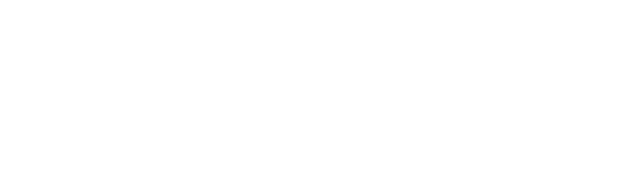
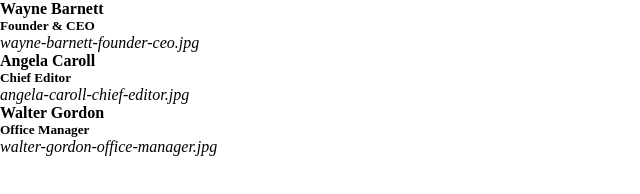
Before and after one commit to muac404/js-our-team, a plain HTML site: page index.html in a window 1280 px wide. Shown: the whole page, without its empty margins (0-640 px from the left). Drawn offline with Linux system fonts and the light colour scheme.

Commit message:
Stampa informazioni sul DOM (Milestone 2)

```diff
--- a/index.html
+++ b/index.html
@@ -9,7 +9,9 @@
     </head>
     <body>
 
+        <ul id="members-list">
 
+        </ul>
         <script src="js/main.js">
 
         </script>
--- a/js/main.js
+++ b/js/main.js
@@ -23,10 +23,28 @@
     }
 ]
 
-console.log(members)
+
 
 // Stampo su console, per ogni membro del team, le informazioni di nome, ruolo e la stringa della foto
 
+console.log(members)
 
 
 // Stampo le stesse informazioni su DOM sottoforma di stringhe
+
+const team = document.getElementById("members-list")
+
+for (let i = 0; i < members.length; i++) {
+    const member = members[i];
+    const liElement = `
+        <li>
+            <h4>${member.fullName}</h4>
+            <h5>${member.position}</h5>
+            <p><em>${member.profileImage}</em></p>
+
+        </li>
+    `
+    team.innerHTML += liElement
+
+    console.log(member)
+}
```
